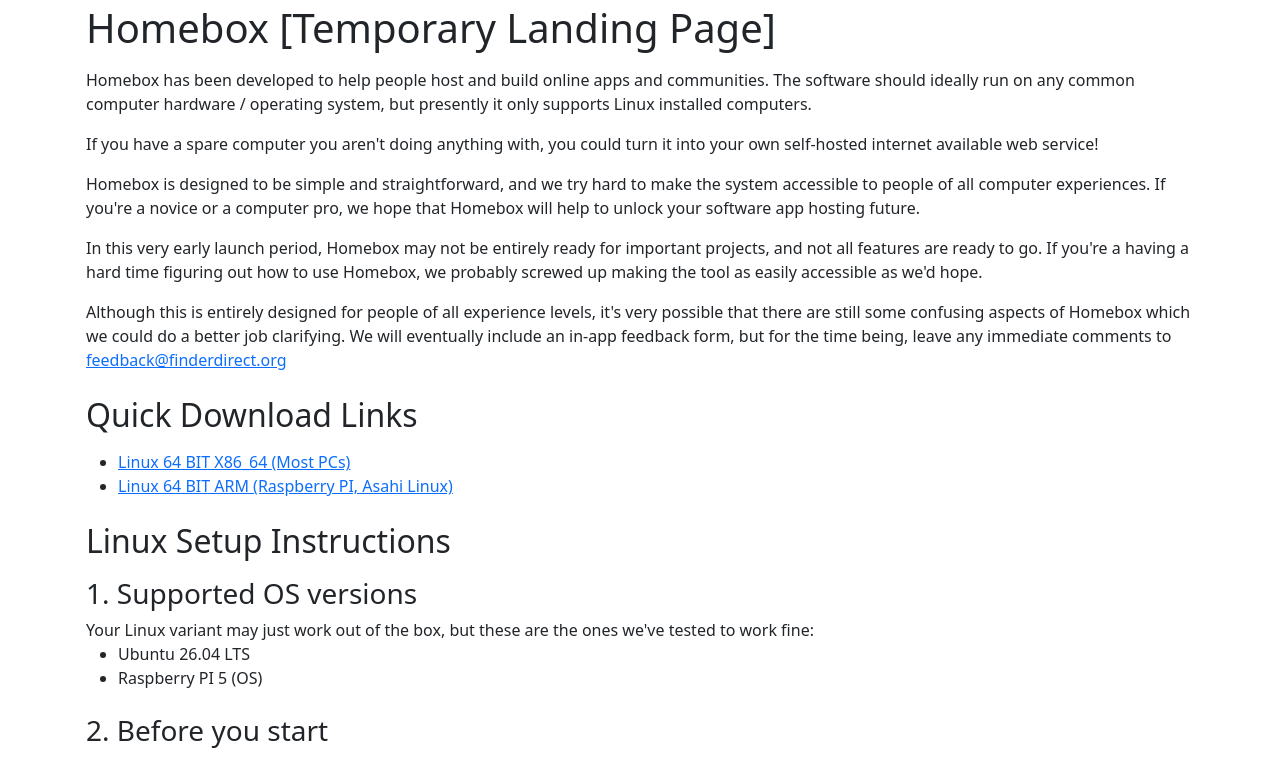
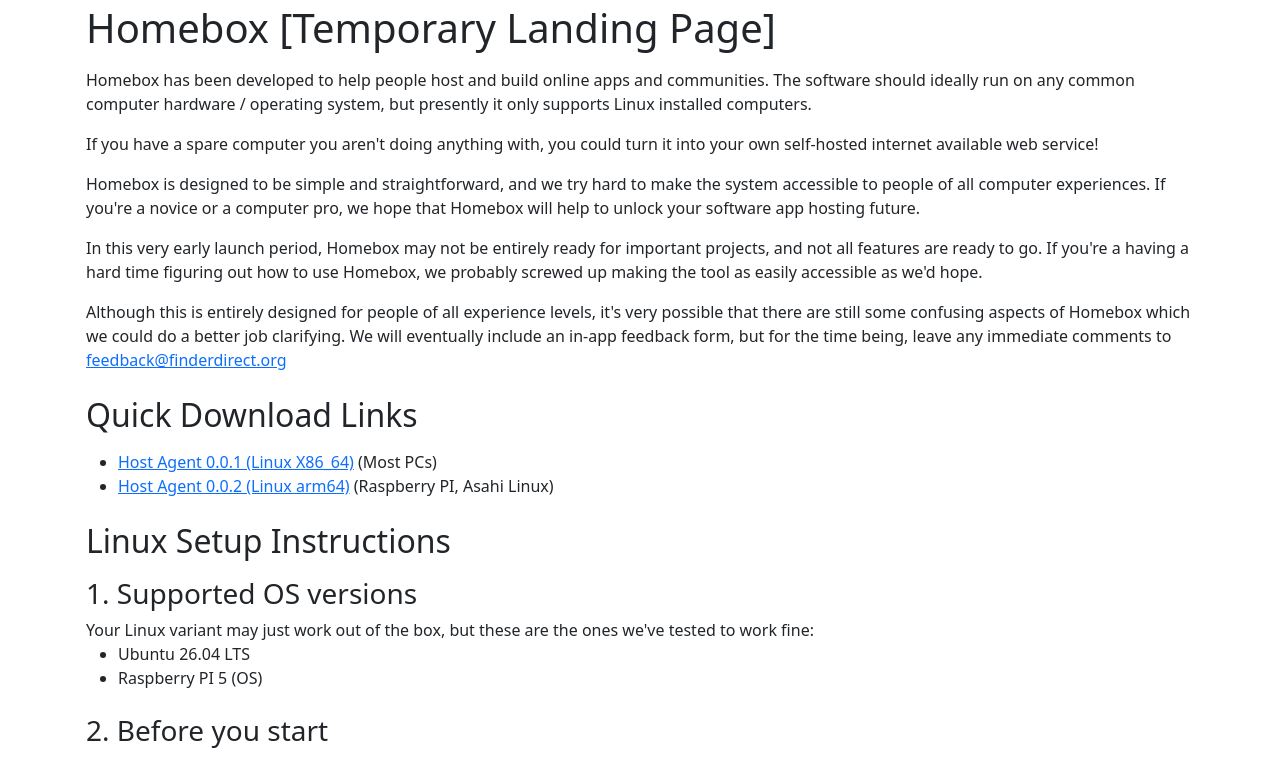
Before and after one commit to danielchemko/wwwfinderdirectorg, a plain HTML site: page index.html in a window 1280 px wide. Shown: the top 757 px of the page. Drawn offline with nearby package versions, Linux system fonts and the light colour scheme.

```diff
--- a/index.html
+++ b/index.html
@@ -57,12 +57,14 @@
     <div class="row p-1">
         <div class="col">
             <ul>
-                <li><a href="https://files.finderdirect.org/releases/homebox-ha-0.0.1-x86_64.tar.gz">Linux 64 BIT X86_64
-                    (Most
-                    PCs)</a></li>
-                <li><a href="https://files.finderdirect.org/releases/homebox-ha-0.0.1-aarch64.tar.gz">Linux 64 BIT ARM
-                    (Raspberry
-                    PI, Asahi Linux)</a></li>
+                <li><a href="https://files.finderdirect.org/releases/homebox-ha-0.0.1-x86_64.tar.gz">Host Agent 0.0.1
+                    (Linux X86_64)</a> (Most PCs)
+                </li>
+                <li>
+                    <a href="https://files.finderdirect.org/releases/homebox-ha-0.0.2-aarch64.tar.gz">Host Agent 0.0.2
+                        (Linux arm64)</a> (Raspberry
+                    PI, Asahi Linux)
+                </li>
             </ul>
         </div>
     </div>
```
